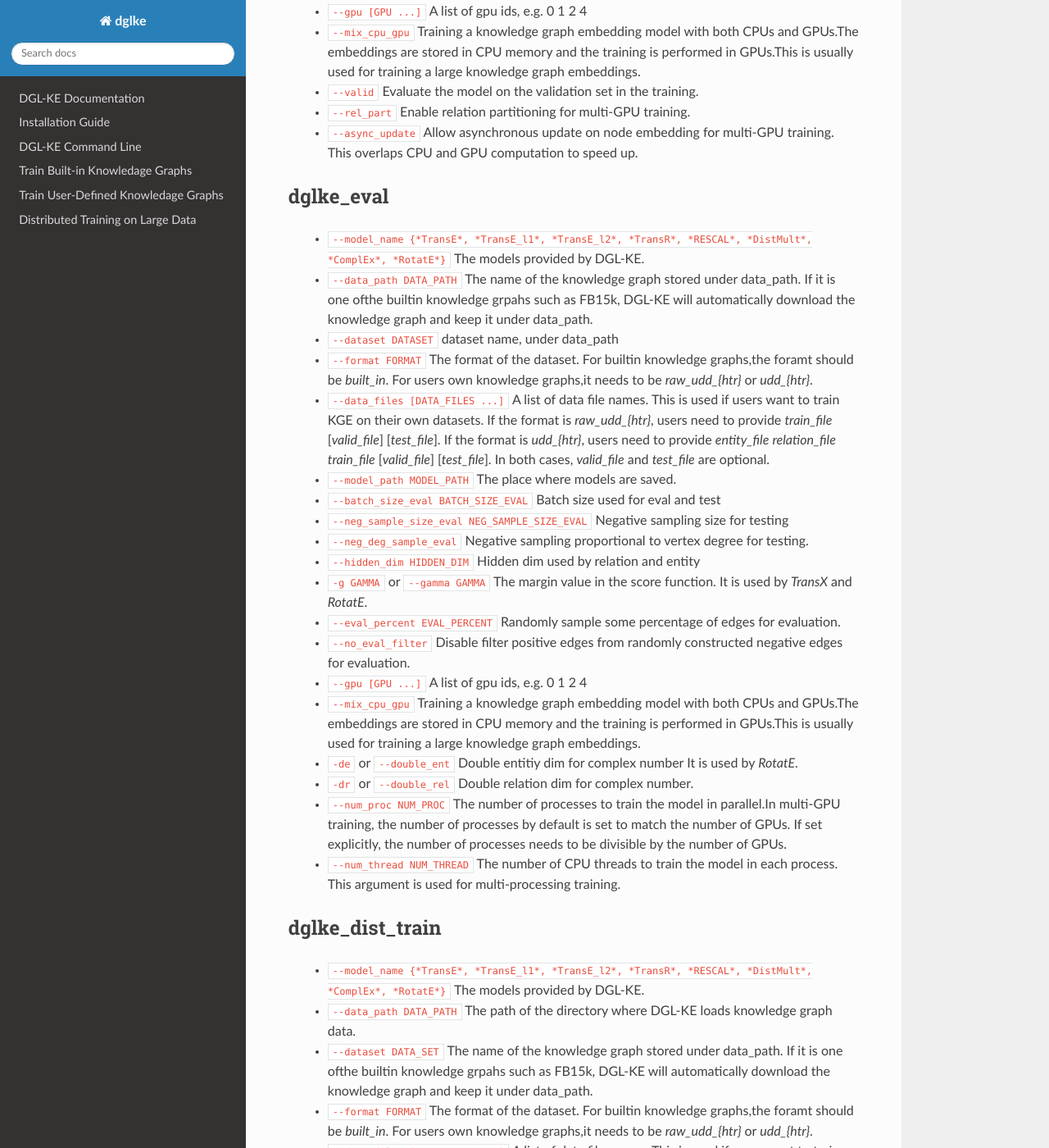
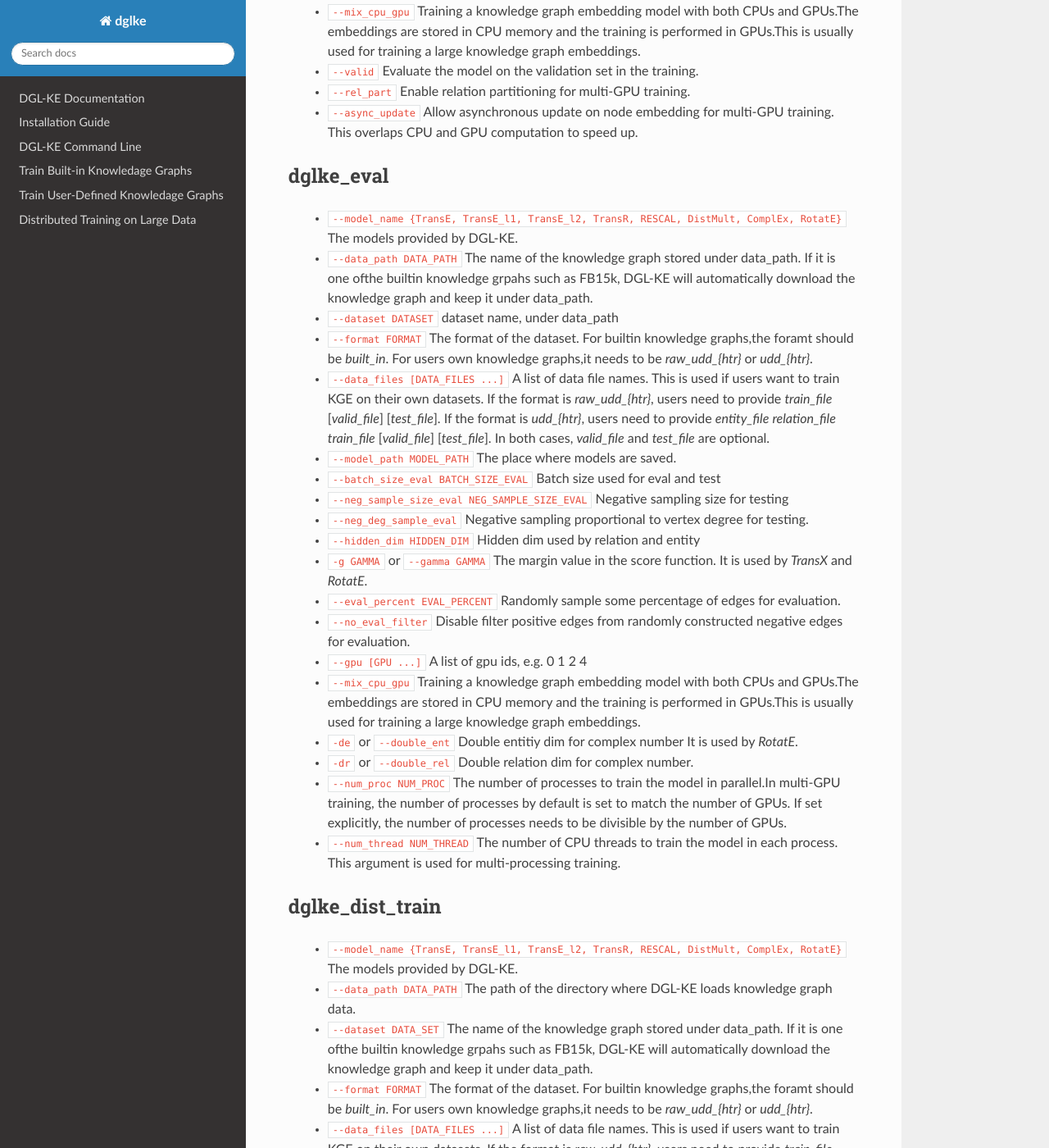
Before and after one commit to awslabs/dgl-ke, a Sphinx documentation site: the page built from docs/source/arguments.rst, in a window 1280 px wide and 1400 px high, scrolled down 1686 px. Shown: the whole window at 82% size. Built offline with Sphinx 7.4.7 and the Read the Docs theme 2.0.0, drawn with Linux system fonts in a browser that asks for light colours; some of the changed text lies outside the part shown.

Commit message:
update document (#89)
* update

* update

```diff
--- a/docs/source/arguments.rst
+++ b/docs/source/arguments.rst
@@ -5,7 +5,8 @@
 dglke_train
 ^^^^^^^^^^^^
 
-  - ``--model_name {*TransE*, *TransE_l1*, *TransE_l2*, *TransR*, *RESCAL*, *DistMult*, *ComplEx*, *RotatE*}``
+  - ``--model_name {TransE, TransE_l1, TransE_l2, TransR, RESCAL, DistMult, ComplEx, RotatE}``
+
     The models provided by DGL-KE.
 
   - ``--data_path DATA_PATH``
@@ -93,7 +94,7 @@
     The temperature used for negative adversarial sampling.
 
   - ``-rc REGULARIZATION_COEF`` or ``--regularization_coef REGULARIZATION_COEF``
-   The coefficient for regularization.
+    The coefficient for regularization.
 
   - ``-rn REGULARIZATION_NORM`` or ``--regularization_norm REGULARIZATION_NORM``
     norm used in regularization.
@@ -116,7 +117,8 @@
 dglke_eval
 ^^^^^^^^^^^^
 
-  - ``--model_name {*TransE*, *TransE_l1*, *TransE_l2*, *TransR*, *RESCAL*, *DistMult*, *ComplEx*, *RotatE*}``
+
+  - ``--model_name {TransE, TransE_l1, TransE_l2, TransR, RESCAL, DistMult, ComplEx, RotatE}``
     The models provided by DGL-KE.
 
   - ``--data_path DATA_PATH``
@@ -177,7 +179,8 @@
 dglke_dist_train
 ^^^^^^^^^^^^^^^^^
 
-  - ``--model_name {*TransE*, *TransE_l1*, *TransE_l2*, *TransR*, *RESCAL*, *DistMult*, *ComplEx*, *RotatE*}``
+
+  - ``--model_name {TransE, TransE_l1, TransE_l2, TransR, RESCAL, DistMult, ComplEx, RotatE}``
     The models provided by DGL-KE.
 
   - ``--data_path DATA_PATH``
```
